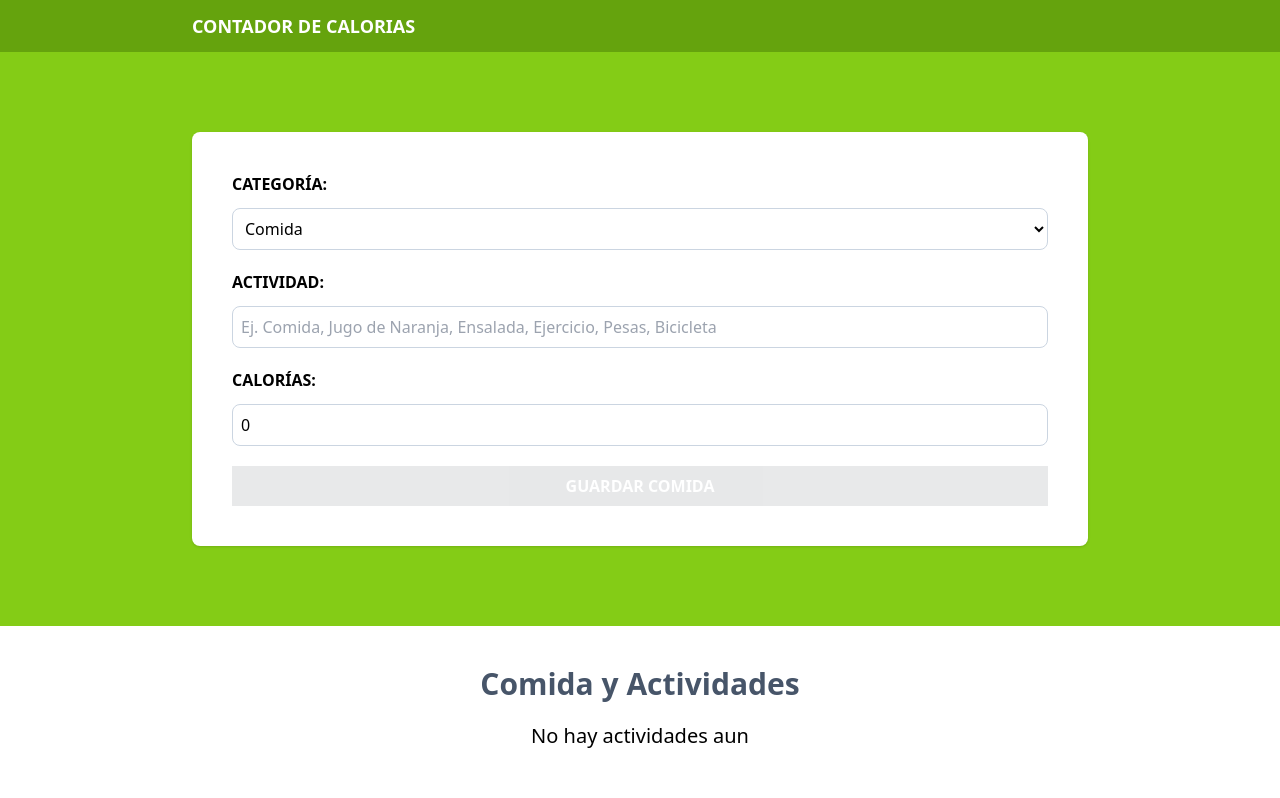
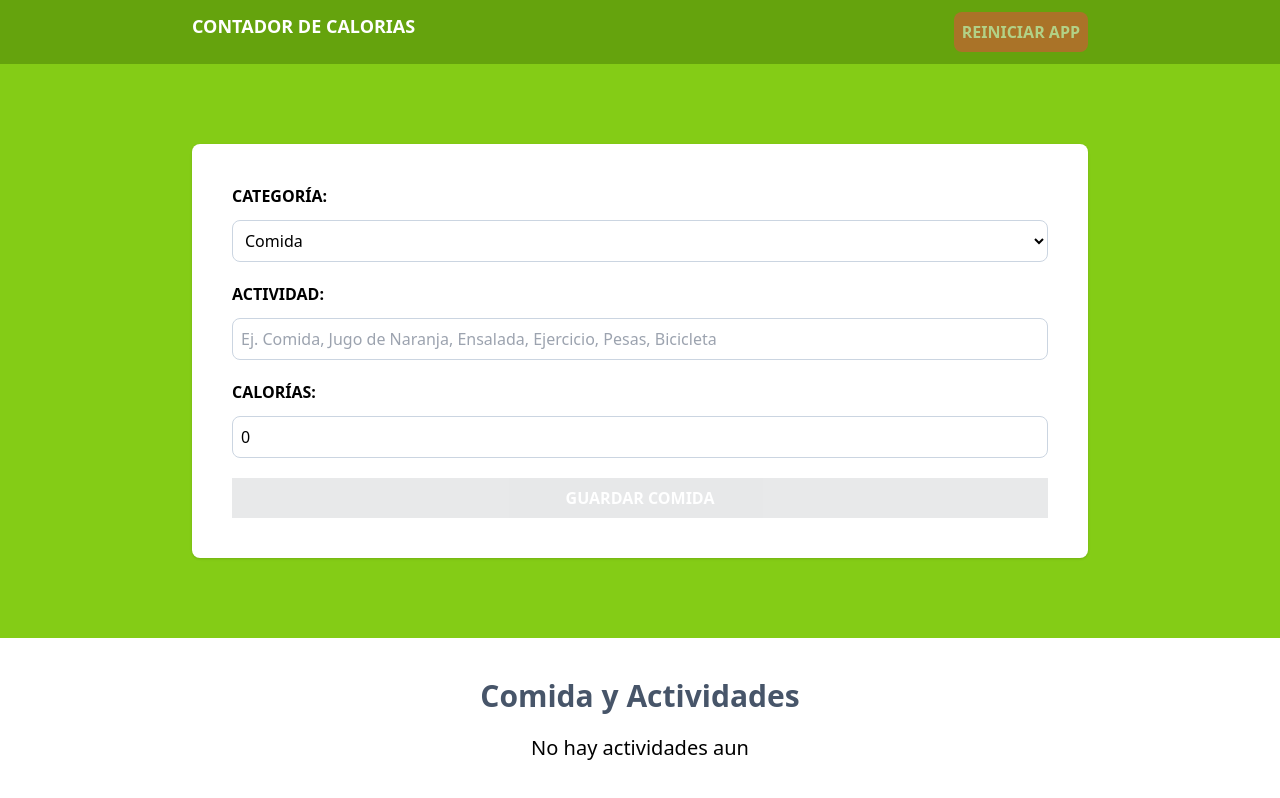
Before and after one commit to React-Practice-v1/Contador-Calorias, a React app: page / in a window 1280 px wide. Shown: the top 798 px of the page. Built offline with nearby package versions, Linux system fonts and the light colour scheme; the HTML template or start-up script is replaced by a standard one.

Commit message:
boton reiniciar actividades

```diff
--- a/src/App.tsx
+++ b/src/App.tsx
@@ -1,4 +1,4 @@
-import { useReducer } from "react";
+import { useEffect, useMemo, useReducer } from "react";
 import { Form } from "./components/Form";
 import { activityReducer, initialState } from "./reducers/activity-reducer";
 import { ActivityList } from "./components/ActivityList";
@@ -6,11 +6,25 @@ import { ActivityList } from "./components/ActivityList";
 function App() {
   const [state, dispatch] = useReducer(activityReducer, initialState);
   // console.log(state);
+
+  useEffect(() => {
+    localStorage.setItem("activities", JSON.stringify(state.activities));
+  }, [state.activities]);
+
+  const canRestartApp = useMemo(() => state.activities.length > 0, [state.activities]);
+
   return (
     <>
       <header className="bg-lime-600 py-3">
         <div className="max-w-4xl mx-auto flex justify-between">
           <h1 className="text-lg text-center font-bold text-white uppercase">Contador de Calorias</h1>
+          <button
+            className="bg-red-500 hover:bg-red-800 p-2 font-bold rounded-lg uppercase text-white cursor-pointer disabled:opacity-50"
+            disabled={!canRestartApp}
+            onClick={() => dispatch({ type: "restart-activity" })}
+          >
+            Reiniciar App
+          </button>
         </div>
       </header>
 
--- a/src/components/ActivityList.tsx
+++ b/src/components/ActivityList.tsx
@@ -27,7 +27,7 @@ export const ActivityList = ({ activities, dispatch }: ActivitiesProps) => {
         <p className="text-center mt-5 text-xl">No hay actividades aun</p>
       ) : (
         activities.map((activity) => (
-          <div key={activity.id} className="px-5 py-10 bg-white mt-5 flex justify-between">
+          <div key={activity.id} className="px-5 py-10 bg-white mt-5 flex justify-between shadow-xl">
             <div className="space-y-2 relative">
               <p
                 className={`absolute -top-8 -left-8 px-10 py-2 text-white uppercase font-bold
--- a/src/reducers/activity-reducer.ts
+++ b/src/reducers/activity-reducer.ts
@@ -3,15 +3,22 @@ import { Activity } from "../types";
 export type ActivityActions =
   | { type: "save-activity"; payload: { newActivity: Activity } }
   | { type: "set-activeId"; payload: { id: Activity["id"] } }
-  | { type: "remove-activity"; payload: { id: Activity["id"] } };
+  | { type: "remove-activity"; payload: { id: Activity["id"] } }
+  | { type: "restart-activity" };
 
 export type ActivityState = {
   activities: Activity[];
   activeId: Activity["id"];
 };
 
+const localStorageActivities = (): Activity[] => {
+  const activities = localStorage.getItem("activities");
+  return activities ? JSON.parse(activities) : [];
+};
+
 export const initialState: ActivityState = {
-  activities: [],
+  // activities: [],
+  activities: localStorageActivities(),
   activeId: "",
 };
 
@@ -46,5 +53,9 @@ export const activityReducer = (state: ActivityState = initialState, action: Act
     };
   }
 
+  if (action.type === "restart-activity") {
+    return { activities: [], activeId: "" };
+  }
+
   return state;
 };
```
